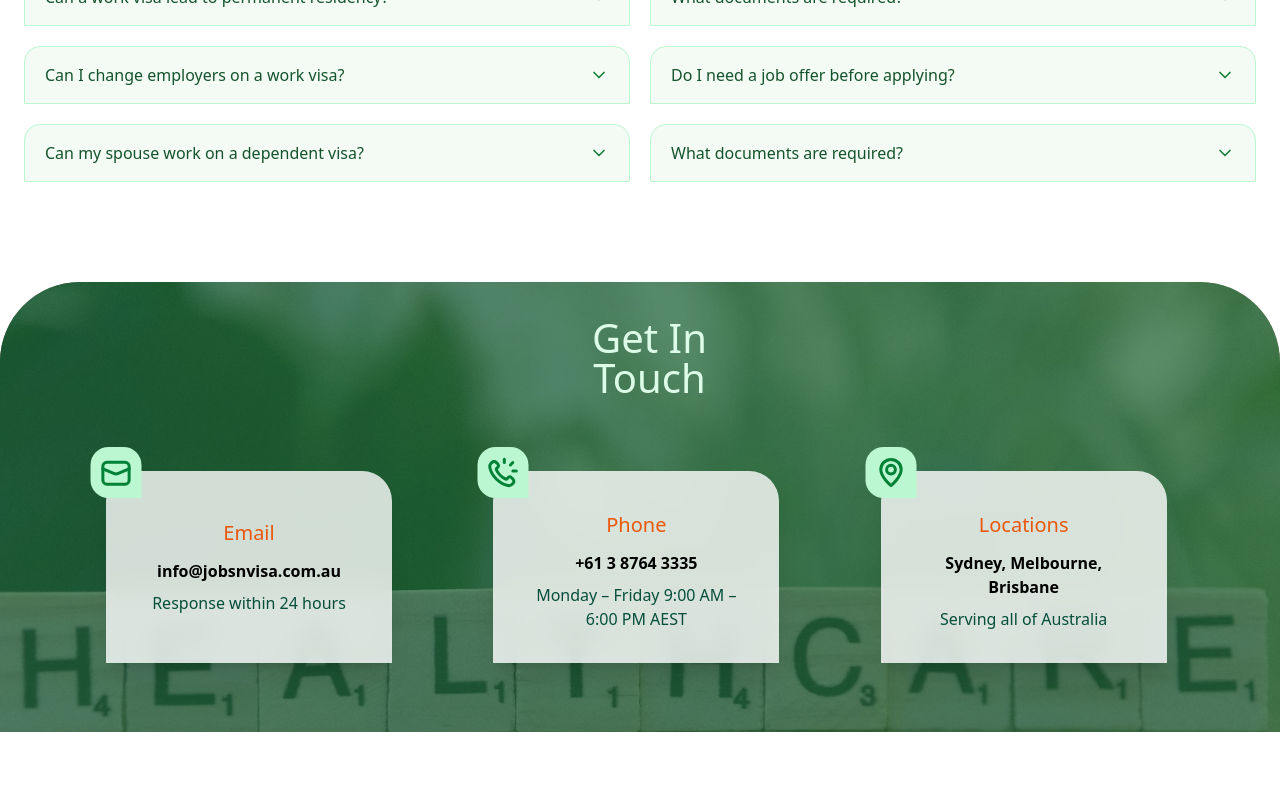
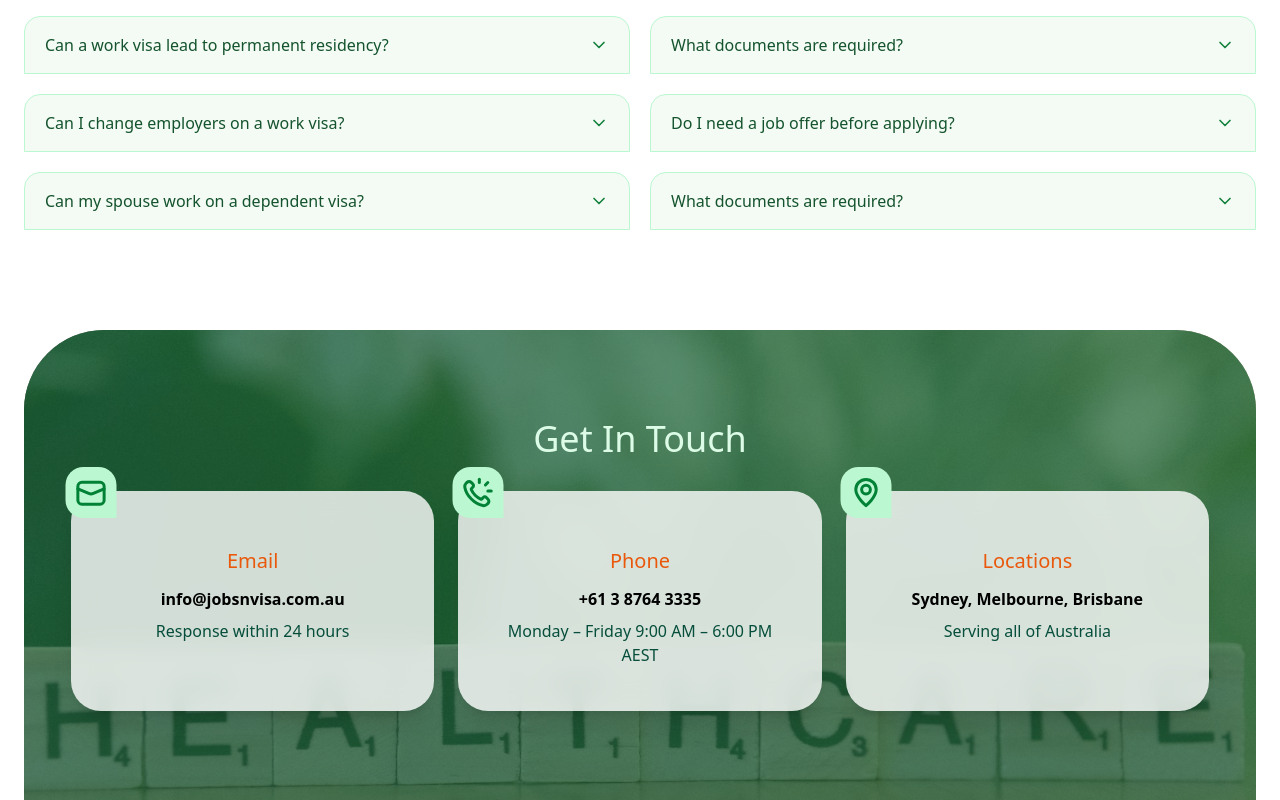
Before and after one commit to thejobsnvisa/jobsnvisa, a React (Vite) app: page / in a window 1280 px wide. Shown: the part 4433-5233 px from the top of the page. Before the commit the page ends 5165 px from the top, so only its background shows below. Built offline with nearby package versions, Linux system fonts and the light colour scheme.

Commit message:
code updated

```diff
--- a/src/App.jsx
+++ b/src/App.jsx
@@ -7,7 +7,6 @@ function App() {
   return (
     <Router>
       <Nav />
-
       <Routes>
         <Route path="/" element={<Home />} />
       </Routes>
--- /dev/null
+++ b/src/Components/GetInTouch.jsx
@@ -0,0 +1,63 @@
+import emailIcon from "../assets/email.svg";
+import phoneIcon from "../assets/phone.svg";
+import locationIcon from "../assets/Location.svg";
+import background from "../assets/background.jpg";
+
+const GetInTouch = () => {
+  return (
+     <div className="w-full flex justify-center px-4 sm:px-6">
+        <div
+          className="relative w-full max-w-[1300px] min-h-[470px] rounded-tl-[80px] rounded-tr-[80px] overflow-hidden bg-cover bg-center"
+          style={{
+            backgroundImage: `url(${background})`,
+          }}
+        >
+          <div className="absolute inset-0 bg-[#217444]/70" />
+          <div className="relative z-10 flex flex-col items-center justify-center min-h-[470px] px-4 py-10 sm:px-6 sm:py-14">
+            <h2 className="mb-8 text-3xl sm:text-4xl font-normal text-center text-green-100">
+              Get In Touch
+            </h2>
+            <div className="w-full max-w-[1138px] grid gap-6 md:grid-cols-3">
+              <div className="bg-white/80 backdrop-blur-md rounded-[30px] relative w-full min-h-[220px] p-8 shadow-xl text-center">
+                <div className="absolute -top-6 md:left-[10px] lg:left-[20px] -translate-x-1/2 h-[51px] w-[51px] bg-green-200 rounded-tl-[18px] rounded-tr-[18px] rounded-bl-[18px] p-[8px] flex items-center justify-center">
+                  <img src={emailIcon} alt="email" />
+                </div>
+                <h3 className="text-xl text-orange-600 mb-3 mt-6">Email</h3>
+                <p className="text-black font-semibold">
+                  info@jobsnvisa.com.au
+                </p>
+                <p className="text-emerald-900 mt-2">
+                  Response within 24 hours
+                </p>
+              </div>
+              <div className="bg-white/80 backdrop-blur-md rounded-[30px] relative w-full min-h-[220px] p-8 shadow-xl text-center">
+                <div className="absolute -top-6 md:left-[10px] lg:left-[20px] -translate-x-1/2 h-[51px] w-[51px] bg-green-200 rounded-tl-[18px] rounded-tr-[18px] rounded-bl-[18px] p-[8px] flex items-center justify-center">
+                  {" "}
+                  <img src={phoneIcon} alt="phone" />
+                </div>
+                <h3 className="text-xl text-orange-600 mb-3 mt-6">Phone</h3>
+                <p className="text-black font-semibold">+61 3 8764 3335</p>
+                <p className="text-emerald-900 mt-2">
+                  Monday – Friday 9:00 AM – 6:00 PM AEST
+                </p>
+              </div>
+              <div className="bg-white/80 backdrop-blur-md rounded-[30px] relative w-full min-h-[220px] p-8 shadow-xl text-center">
+                <div className="absolute -top-6 md:left-[10px] lg:left-[20px] -translate-x-1/2 h-[51px] w-[51px] bg-green-200 rounded-tl-[18px] rounded-tr-[18px] rounded-bl-[18px] p-[8px] flex items-center justify-center">
+                  <img src={locationIcon} alt="location" />
+                </div>
+                <h3 className="text-xl text-orange-600 mb-3 mt-6">Locations</h3>
+                <p className="text-black font-semibold">
+                  Sydney, Melbourne, Brisbane
+                </p>
+                <p className="text-emerald-900 mt-2">
+                  Serving all of Australia
+                </p>
+              </div>
+            </div>
+          </div>
+        </div>
+      </div>
+  )
+}
+
+export default GetInTouch
--- a/src/Components/ProcessOverview.jsx
+++ b/src/Components/ProcessOverview.jsx
@@ -1,17 +1,40 @@
 import Process from "../assets/Process.png";
 const ProcessOverview = () => {
+  const steps = [
+    {
+      title: "Inquiry",
+      description: "Raise query by contacting us through WhatsApp / website or call us directly."
+    },
+    {
+      title: "Registration",
+      description: "Book a consultation with our agent and get the best services."
+    },
+    {
+      title: "Documentation",
+      description: "Gather and prepare all required documents."
+    },
+    {
+      title: "Lodgment",
+      description: "Lodge your visa application with precision."
+    },
+    {
+      title: "Support",
+      description: "Receive ongoing guidance throughout the process."
+    }
+  ];
+
   return (
-    <section className="w-full py-12 px-4">
+    <section className="w-full py-8 md:py-12 px-4">
       <div className="max-w-7xl mx-auto">
         <h2
-          className="text-center text-orange-300 text-3xl font-bold mt-4"
+          className="text-center text-orange-300 text-2xl md:text-3xl font-bold mt-4 mb-8 md:mb-12"
           style={{ fontFamily: "'Dangrek', cursive" }}
         >
           Process Overview
         </h2>
 
-        <div className="flex flex-col lg:flex-row items-center gap-6">
-          {/* Stethoscope Image - Scales down on mobile */}
+        {/* Desktop View */}
+        <div className="hidden lg:flex flex-col lg:flex-row items-center gap-6">
           <div className="relative w-full lg:w-1/3 flex justify-center">
             <img
               src={Process}
@@ -93,6 +116,36 @@ const ProcessOverview = () => {
             </div>
           </div>
         </div>
+
+        {/* Tablet and Mobile View */}
+        <div className="lg:hidden">
+          <div className="grid grid-cols-1 md:grid-cols-2 gap-4 md:gap-6">
+            {steps.map((step, index) => (
+              <div
+                key={index}
+                className="bg-green-100 rounded-[20px] p-4 md:p-6 text-center"
+              >
+                <div className="flex items-center justify-center mb-3">
+                  <div className="bg-green-700 text-white rounded-full w-8 h-8 md:w-10 md:h-10 flex items-center justify-center font-bold text-sm md:text-base">
+                    {index + 1}
+                  </div>
+                </div>
+                <h3
+                  className="text-lg md:text-xl font-semibold text-green-700 mb-2"
+                  style={{ fontFamily: "Poppins, sans-serif" }}
+                >
+                  {step.title}
+                </h3>
+                <p
+                  className="font-normal text-sm md:text-base leading-relaxed text-[#313131]"
+                  style={{ fontFamily: "Poppins, sans-serif" }}
+                >
+                  {step.description}
+                </p>
+              </div>
+            ))}
+          </div>
+        </div>
       </div>
     </section>
   );
--- a/src/pages/Home.jsx
+++ b/src/pages/Home.jsx
@@ -5,10 +5,8 @@ import WhyChoose from "../Components/WhyChoose";
 import Who from "../Components/Who";
 import ProcessOverview from "../Components/ProcessOverview";
 import FAQ from "../Components/FAQ";
-import emailIcon from "../assets/email.svg";
-import phoneIcon from "../assets/phone.svg";
-import locationIcon from "../assets/Location.svg";
-import background from "../assets/background.jpg";
+import GetInTouch from "../Components/GetInTouch";
+
 
 const Home = () => {
   return (
@@ -20,57 +18,7 @@ const Home = () => {
       <Who />
       <ProcessOverview />
       <FAQ />
-      <div className="w-full flex justify-center">
-        <div
-          className="relative w-full max-w-[1300px] min-h-[450px] rounded-tl-[80px] rounded-tr-[80px] overflow-hidden bg-cover bg-center"
-          style={{
-            backgroundImage: `url(${background})`,
-          }}
-        >
-          <div className="absolute inset-0 bg-[#217444]/70" />
-          <div className="relative z-10 flex flex-col items-center justify-center h-full px-2">
-            <h2 className="absolute top-[50px] left-[534px] w-[231px] h-[52px] flex items-center justify-center text-center text-[40px] leading-[100%] font-normal text-green-100">
-              Get In Touch
-            </h2>
-            <div className="w-full max-w-[1138px] h-[192px] left-[35px] grid gap-6 lg:grid-cols-3 relative mt-[40px] mx-auto opacity-100">
-              <div className="bg-white/80 backdrop-blur-md rounded-tl-[30px] rounded-tr-[30px] relative w-[286px] h-[192px] mt-10 p-8 shadow-xl opacity-100 text-center">
-                <div className="absolute -top-6 left-[10px] -translate-x-1/2 h-[51px] w-[51px] bg-green-200 rounded-tl-[18px] rounded-tr-[18px] rounded-bl-[18px] p-[8px] flex items-center justify-center">
-                  <img src={emailIcon} alt="email" />
-                </div>
-                <h3 className="text-xl text-orange-600 mb-3 mt-4">Email</h3>
-                <p className="text-black font-semibold">
-                  info@jobsnvisa.com.au
-                </p>
-                <p className="text-emerald-900 mt-2 ">
-                  Response within 24 hours
-                </p>
-              </div>
-              <div className="bg-white/80 backdrop-blur-md rounded-tl-[30px] rounded-tr-[30px] w-[286px] h-[192px] mt-10 p-8 shadow-xl opacity-100 text-center">
-                <div className="absolute -top-6 left-[10px] -translate-x-1/2 h-[51px] w-[51px] bg-green-200 rounded-tl-[18px] rounded-tr-[18px] rounded-bl-[18px] p-[8px] flex items-center justify-center">
-                  <img src={phoneIcon} alt="phone" />
-                </div>
-                <h3 className="text-xl text-orange-600 mb-3 mt-2">Phone</h3>
-                <p className="text-black font-semibold">+61 3 8764 3335</p>
-                <p className="text-emerald-900 mt-2">
-                  Monday – Friday 9:00 AM – 6:00 PM AEST
-                </p>
-              </div>
-              <div className="bg-white/80 backdrop-blur-md rounded-tl-[30px] rounded-tr-[30px] w-[286px] h-[192px] mt-10 p-8 shadow-xl opacity-100 text-center">
-                <div className="absolute -top-6 left-[10px] -translate-x-1/2 h-[51px] w-[51px] bg-green-200 rounded-tl-[18px] rounded-tr-[18px] rounded-bl-[18px] p-[8px] flex items-center justify-center">
-                  <img src={locationIcon} alt="phone" />
-                </div>
-                <h3 className="text-xl text-orange-600 mb-3 mt-2">Locations</h3>
-                <p className="text-black font-semibold">
-                  Sydney, Melbourne, Brisbane
-                </p>
-                <p className="text-emerald-900 mt-2">
-                  Serving all of Australia
-                </p>
-              </div>
-            </div>
-          </div>
-        </div>
-      </div>
+      <GetInTouch/>
     </div>
   );
 };
```
